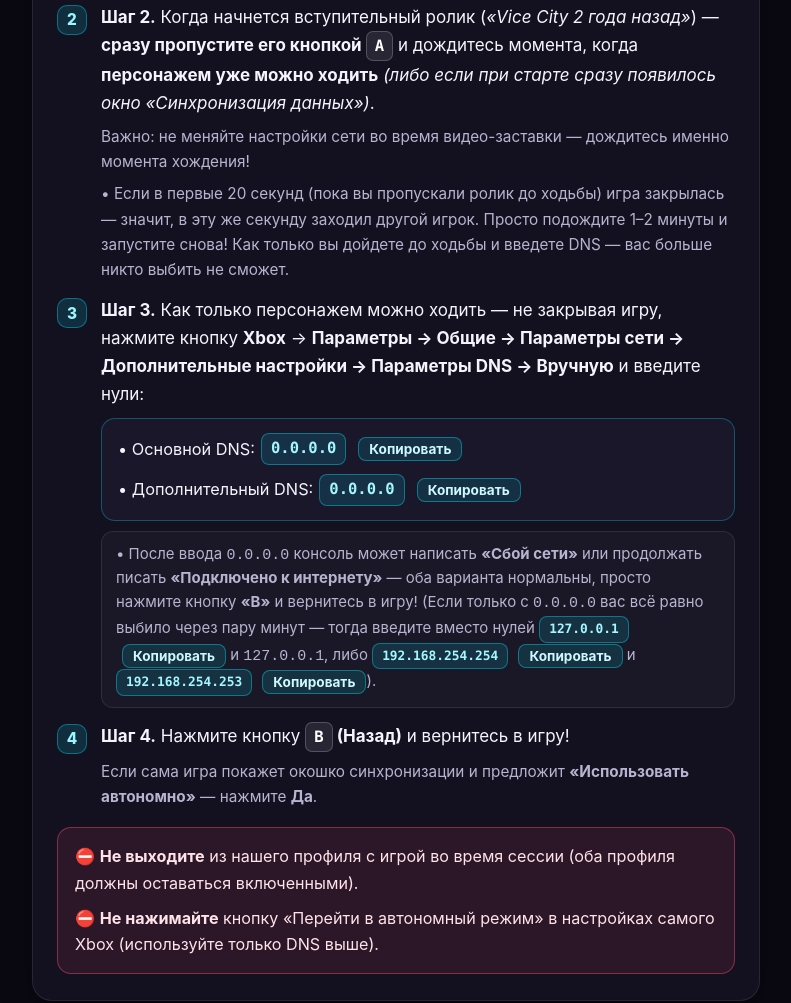
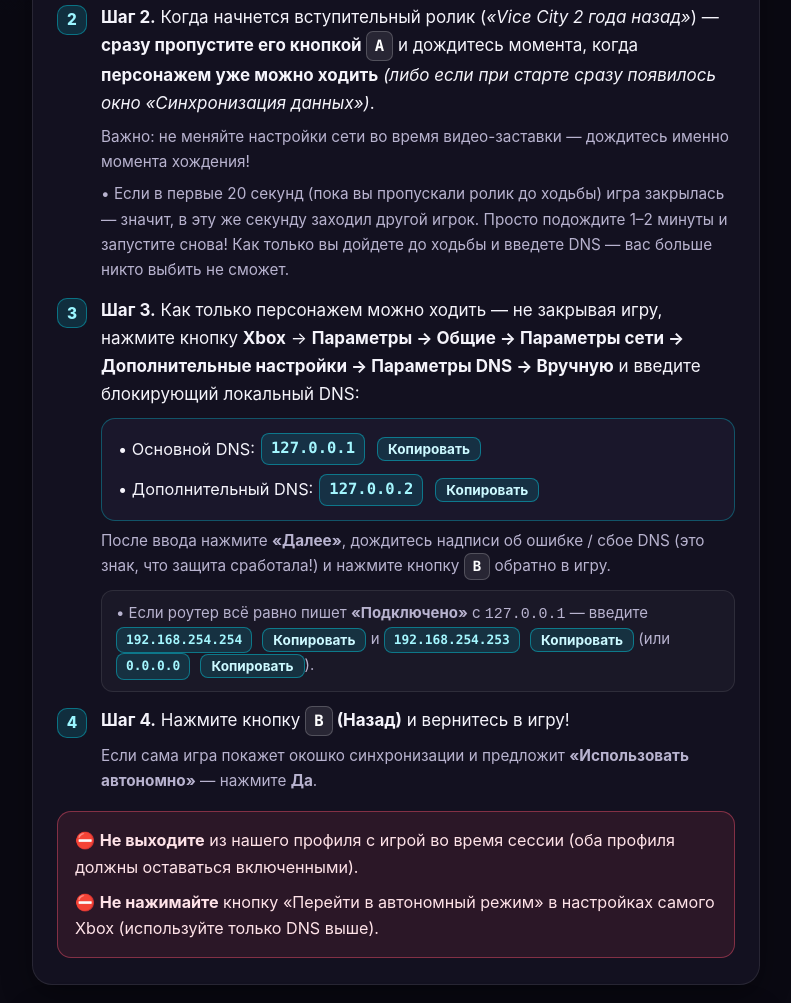
Before and after one commit to proaltgen222/xbox-guide, a plain HTML site: page index.html in a window 1280 px wide. Shown: the part 1829-2832 px from the top of the page, without its empty margins (244-1035 px from the left). Drawn offline with Linux system fonts and the light colour scheme.

Commit message:
switch primary blocking DNS to 127.0.0.1 / 127.0.0.2

```diff
--- a/index.html
+++ b/index.html
@@ -565,23 +565,25 @@
         <li class="step">
           <div class="step-n">3</div>
           <div class="step-content">
-            <strong>Шаг 3.</strong> Как только персонажем можно ходить — не закрывая игру, нажмите кнопку <strong>Xbox</strong> → <strong>Параметры → Общие → Параметры сети → Дополнительные настройки → Параметры DNS → Вручную</strong> и введите нули:
+            <strong>Шаг 3.</strong> Как только персонажем можно ходить — не закрывая игру, нажмите кнопку <strong>Xbox</strong> → <strong>Параметры → Общие → Параметры сети → Дополнительные настройки → Параметры DNS → Вручную</strong> и введите блокирующий локальный DNS:
             <div class="dns-box">
               <div class="dns-row">
                 <span>• Основной DNS:</span>
-                <span class="ip">0.0.0.0</span>
-                <button class="copy-btn" type="button" data-copy="0.0.0.0">Копировать</button>
+                <span class="ip">127.0.0.1</span>
+                <button class="copy-btn" type="button" data-copy="127.0.0.1">Копировать</button>
               </div>
               <div class="dns-row">
                 <span>• Дополнительный DNS:</span>
-                <span class="ip">0.0.0.0</span>
-                <button class="copy-btn" type="button" data-copy="0.0.0.0">Копировать</button>
+                <span class="ip">127.0.0.2</span>
+                <button class="copy-btn" type="button" data-copy="127.0.0.2">Копировать</button>
               </div>
             </div>
+            <span class="note">После ввода нажмите <strong>«Далее»</strong>, дождитесь надписи об ошибке / сбое DNS (это знак, что защита сработала!) и нажмите кнопку <strong><span class="key">B</span></strong> обратно в игру.</span>
             <div class="dns-alt">
-              • После ввода <code>0.0.0.0</code> консоль может написать <strong>«Сбой сети»</strong> или продолжать писать <strong>«Подключено к интернету»</strong> — оба варианта нормальны, просто нажмите кнопку <strong>«B»</strong> и вернитесь в игру! (Если только с <code>0.0.0.0</code> вас всё равно выбило через пару минут — тогда введите вместо нулей
-              <span class="ip" style="font-size:0.86em;">127.0.0.1</span> <button class="copy-btn" type="button" data-copy="127.0.0.1">Копировать</button> и <code>127.0.0.1</code>,
-              либо <span class="ip" style="font-size:0.86em;">192.168.254.254</span> <button class="copy-btn" type="button" data-copy="192.168.254.254">Копировать</button> и <span class="ip" style="font-size:0.86em;">192.168.254.253</span> <button class="copy-btn" type="button" data-copy="192.168.254.253">Копировать</button>).
+              • Если роутер всё равно пишет <strong>«Подключено»</strong> с <code>127.0.0.1</code> — введите
+              <span class="ip" style="font-size:0.86em;">192.168.254.254</span> <button class="copy-btn" type="button" data-copy="192.168.254.254">Копировать</button> и
+              <span class="ip" style="font-size:0.86em;">192.168.254.253</span> <button class="copy-btn" type="button" data-copy="192.168.254.253">Копировать</button>
+              (или <span class="ip" style="font-size:0.86em;">0.0.0.0</span> <button class="copy-btn" type="button" data-copy="0.0.0.0">Копировать</button>).
             </div>
           </div>
         </li>
@@ -626,6 +628,7 @@
           </ol>
           <div class="callout ok">
             ✅ При следующем включении приставки игра развернется с того же места за 2 секунды — вводить DNS заново не придется!
+            <span class="note" style="color:#d6f5e2;">Пока стоит блокирующий DNS <code>127.0.0.1</code>, другие онлайн-игры и YouTube не работают — для них используйте Вариант 2 ниже.</span>
           </div>
         </div>
 
```
